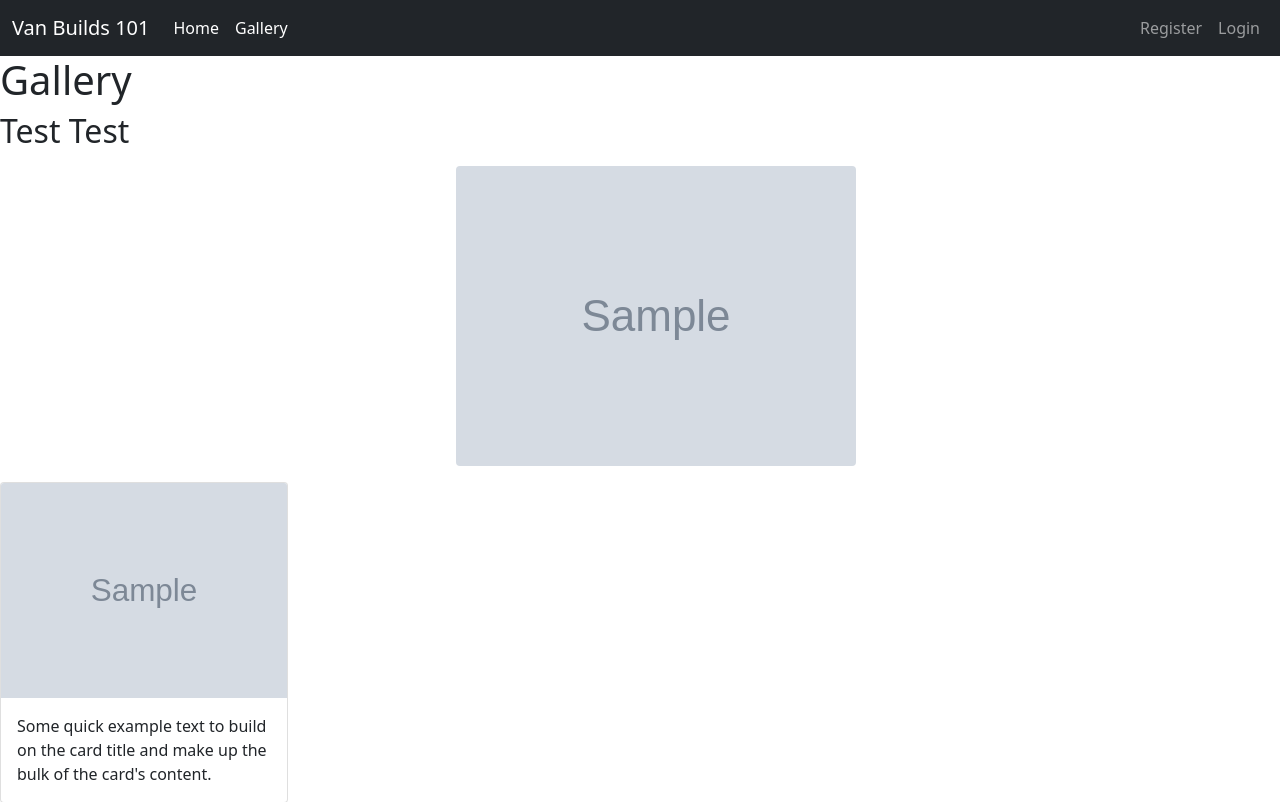
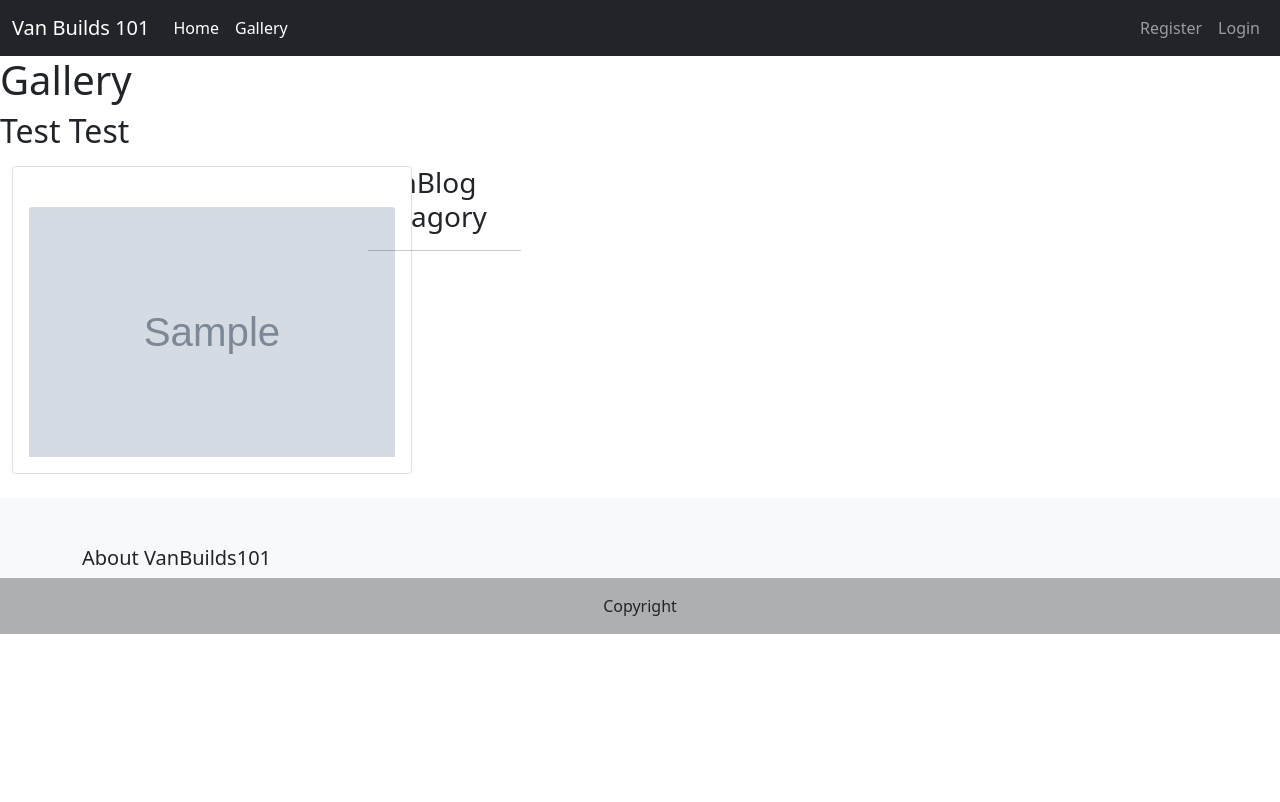
Before and after one commit to lukecdev/VanBuilds101, a Django app: page /gallery/van_images/ in a window 1280 px wide. Shown: the top 802 px of the page. After the commit the page ends 634 px from the top, so only its background shows below. Run offline with Django 3.2, Linux system fonts and the light colour scheme; tables that the repository leaves empty hold one stand-in row (values such as "Sample post"); grey boxes marked "Sample" are stand-in pictures; some libraries are stand-ins or nearby versions.

Commit message:
updated blog and gallery card html

```diff
--- a/templates/van_images.html
+++ b/templates/van_images.html
@@ -18,7 +18,7 @@
             <label class="custom-file-label" for="inputGroupFile03">Choose file</label> -->
             <div class="form-group m-3">
                 <label>Upload image</label>
-                <input name="image" type="file" multiple class="form-control-file">
+                <input name="image" type="file" multiple cl ass="form-control-file">
             </div>
 
     <button type="submit" class="btn btn-secondary">Submit Image</button>
@@ -26,7 +26,7 @@
         </div>
         {% endif %}
     </ul>
-
+    <!--
     <ul>
         {% for image in images %}
         <div class="text-center">
@@ -49,7 +49,46 @@
                 {% endfor %}
 
         </div>
+    </div> -->
+
+
+
+
+<div class="container-fluid">
+    <div class="row">
+
+        <div class="col-10 left">
+                <div class="row">
+                    {% for image in images %}
+                <div class="col-6 col-sm-4">
+                    <div class="card mb-4" style="width: 25rem;">
+                        <div class="card-body">
+                            <div class="image-container">
+
+                                <img src=" {{ post.featured_image.url }}" >
+                                <img class="card-img-top" src="{{ image.image.url }}" alt="{{ image.title }}" width="250px" height="250px" >
+
+                                <!--<div class="image-flash">
+                                    <p class="author text-muted">Author: {{ post.author }}</p>
+                                </div> -->
+                            </div>
+
+
+                        </div>
+                    </div>
+                </div>
+                {% if forloop.counter|divisibleby:3 %}
+            </div>
+        </div>
+                {% endif %}
+                {% endfor %}
+        <div class="col-2 right sidenav">
+            <h3>VanBlog Catagory</h3>
+            <hr>
+        </div>
     </div>
+
+</div>
 </body>
 
 {% endblock %}
```
Also changed, not shown: templates/index.html (+9 -5 lines).
